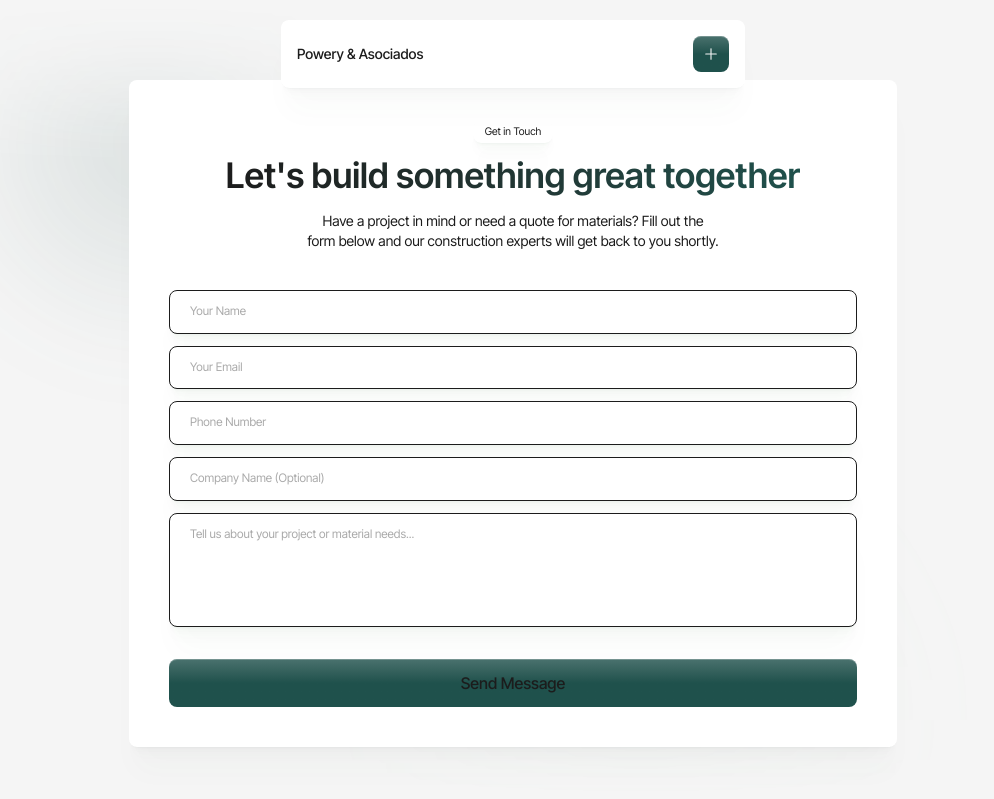
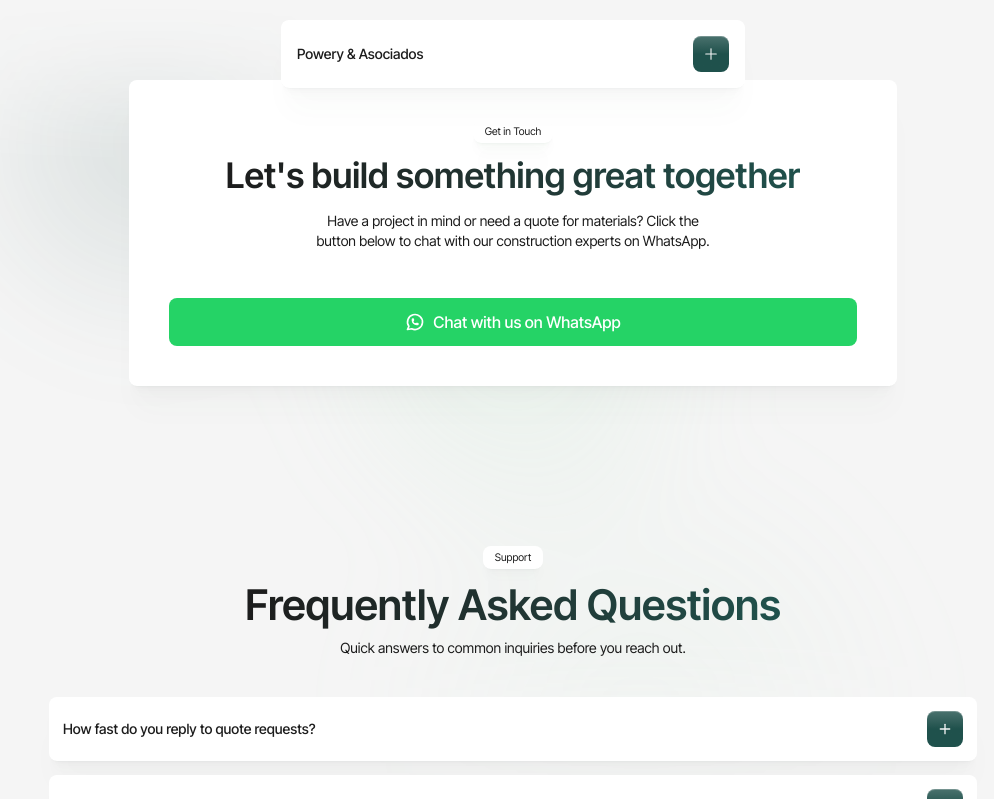
Before and after one commit to dmytro-webild/d6a241ce-9d91-4cb3-9e95-a5f34d405557, a React (Vite) app: page /contact in a window 1280 px wide. Shown: the top 799 px of the page, without its empty margins (127-1121 px from the left). Built offline with nearby package versions, Linux system fonts and the light colour scheme; a web font is replaced by a local one.

Commit message:
Bob AI: Replaced contact form with a WhatsApp button

```diff
--- a/src/pages/ContactPage/sections/Contact.tsx
+++ b/src/pages/ContactPage/sections/Contact.tsx
@@ -1,40 +1,15 @@
-import React, { useState } from 'react';
+import React from 'react';
 import ScrollReveal from "@/components/ui/ScrollReveal";
 import TextAnimation from "@/components/ui/TextAnimation";
-import { sendContactEmail } from "@/lib/api/email";
+import Button from "@/components/ui/Button";
 
 export default function ContactSection() {
-  const [formData, setFormData] = useState({
-    name: "",
-    email: "",
-    phone: "",
-    company: "",
-    message: ""
-  });
-  const [isLoading, setIsLoading] = useState(false);
-  const [error, setError] = useState<string | null>(null);
-
-  const handleSubmit = async (e: React.FormEvent) => {
-    e.preventDefault();
-    setIsLoading(true);
-    setError(null);
-    try {
-      await sendContactEmail({ formData });
-      setFormData({ name: "", email: "", phone: "", company: "", message: "" });
-      alert("Message sent successfully!");
-    } catch (err) {
-      setError(err instanceof Error ? err.message : "Failed to send. Please try again.");
-    } finally {
-      setIsLoading(false);
-    }
-  };
-
   return (
     <div id="contact" data-webild-section="contact" data-section="contact" className="py-20">
       <div className="w-content-width mx-auto max-w-3xl">
         <ScrollReveal variant="fade-blur">
           <div className="p-6 md:p-10 card rounded">
-            <form onSubmit={handleSubmit} className="flex flex-col gap-6">
+            <div className="flex flex-col gap-6">
               <div className="flex flex-col items-center gap-2 text-center">
                 <div className="px-3 py-1 mb-1 text-sm card rounded w-fit">
                   <p>Get in Touch</p>
@@ -47,7 +22,7 @@ export default function ContactSection() {
                   className="text-4xl md:text-5xl leading-[1.15] font-semibold text-balance"
                 />
                 <TextAnimation
-                  text="Have a project in mind or need a quote for materials? Fill out the form below and our construction experts will get back to you shortly."
+                  text="Have a project in mind or need a quote for materials? Click the button below to chat with our construction experts on WhatsApp."
                   variant="fade-blur"
                   gradientText={false}
                   tag="p"
@@ -55,54 +30,18 @@ export default function ContactSection() {
                 />
               </div>
 
-              <div className="flex flex-col gap-3 mt-4">
-                <input
-                  type="text"
-                  placeholder="Your Name"
-                  value={formData.name}
-                  onChange={(e) => setFormData({ ...formData, name: e.target.value })}
-                  required
-                  className="w-full px-5 py-3 text-base bg-transparent placeholder:opacity-75 focus:outline-none card rounded border border-border"
-                />
-                <input
-                  type="email"
-                  placeholder="Your Email"
-                  value={formData.email}
-                  onChange={(e) => setFormData({ ...formData, email: e.target.value })}
-                  required
-                  className="w-full px-5 py-3 text-base bg-transparent placeholder:opacity-75 focus:outline-none card rounded border border-border"
-                />
-                <input
-                  type="tel"
-                  placeholder="Phone Number"
-                  value={formData.phone}
-                  onChange={(e) => setFormData({ ...formData, phone: e.target.value })}
-                  className="w-full px-5 py-3 text-base bg-transparent placeholder:opacity-75 focus:outline-none card rounded border border-border"
-                />
-                <input
-                  type="text"
-                  placeholder="Company Name (Optional)"
-                  value={formData.company}
-                  onChange={(e) => setFormData({ ...formData, company: e.target.value })}
-                  className="w-full px-5 py-3 text-base bg-transparent placeholder:opacity-75 focus:outline-none card rounded border border-border"
-                />
-                <textarea
-                  placeholder="Tell us about your project or material needs..."
-                  rows={5}
-                  required
-                  value={formData.message}
-                  onChange={(e) => setFormData({ ...formData, message: e.target.value })}
-                  className="w-full px-5 py-3 text-base bg-transparent placeholder:opacity-75 focus:outline-none card rounded border border-border resize-none"
-                />
+              <div className="flex flex-col gap-3 mt-4 items-center">
+                <a
+                  href="https://wa.me/50495070946"
+                  target="_blank"
+                  rel="noopener noreferrer"
+                  className="w-full py-3 mt-2 bg-[#25D366] text-white hover:bg-[#20bd5a] rounded font-medium text-center transition-colors flex items-center justify-center gap-2"
+                >
+                  <svg xmlns="http://www.w3.org/2000/svg" width="20" height="20" viewBox="0 0 24 24" fill="none" stroke="currentColor" strokeWidth="2" strokeLinecap="round" strokeLinejoin="round"><path d="M3 21l1.65-3.8a9 9 0 1 1 3.4 2.9L3 21"/><path d="M9 10a.5.5 0 0 0 1 0V9a.5.5 0 0 0-1 0v1a5 5 0 0 0 5 5h1a.5.5 0 0 0 0-1h-1a.5.5 0 0 0 0 1"/></svg>
+                  Chat with us on WhatsApp
+                </a>
               </div>
-
-              <button
-                type="submit"
-                className="w-full py-3 mt-2 primary-button rounded font-medium disabled:opacity-70"
-              >
-                Send Message
-              </button>
-            </form>
+            </div>
           </div>
         </ScrollReveal>
       </div>
```
